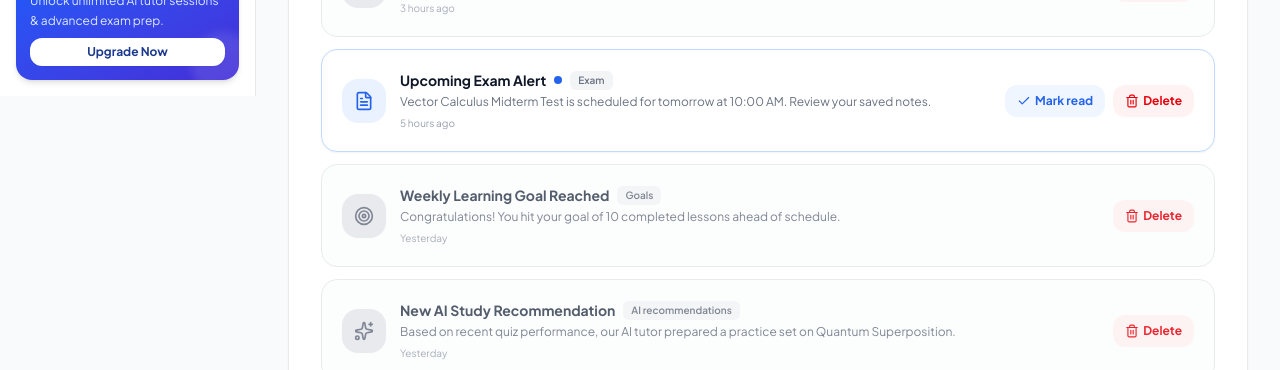
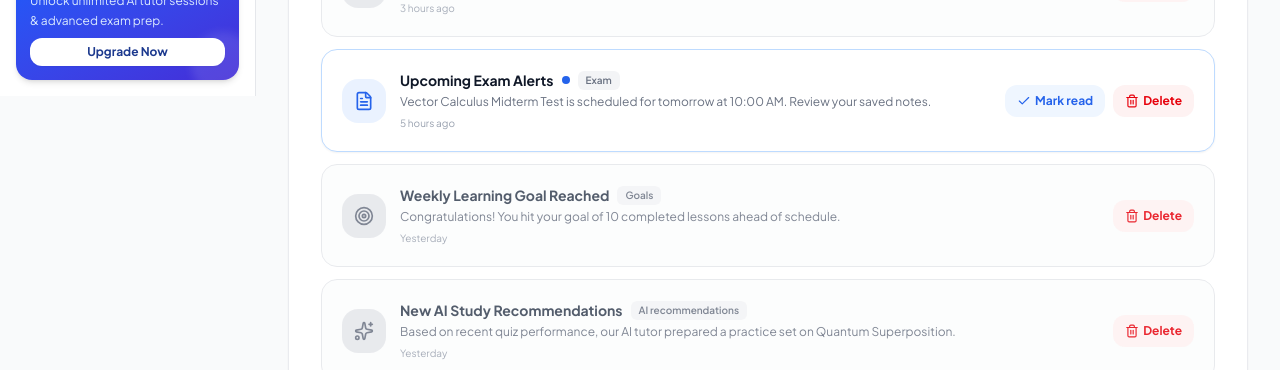
Before and after one commit to Hilosthone/gleamlearn, a Next.js app: page /notifications in a window 1280 px wide. Shown: the part 704-1074 px from the top of the page. Built offline with nearby package versions, Linux system fonts and the light colour scheme.

Commit message:
feat: dashboard enhanced

```diff
--- a/src/app/(dashboard)/notifications/page.tsx
+++ b/src/app/(dashboard)/notifications/page.tsx
@@ -58,7 +58,7 @@ export default function NotificationsHub() {
     },
     {
       id: '4',
-      title: 'Upcoming Exam Alert',
+      title: 'Upcoming Exam Alerts',
       description: 'Vector Calculus Midterm Test is scheduled for tomorrow at 10:00 AM. Review your saved notes.',
       category: 'Exam',
       time: '5 hours ago',
@@ -74,7 +74,7 @@ export default function NotificationsHub() {
     },
     {
       id: '6',
-      title: 'New AI Study Recommendation',
+      title: 'New AI Study Recommendations',
       description: 'Based on recent quiz performance, our AI tutor prepared a practice set on Quantum Superposition.',
       category: 'AI recommendations',
       time: 'Yesterday',
--- a/src/app/welcome/page.tsx
+++ b/src/app/welcome/page.tsx
@@ -63,7 +63,7 @@ export default function WelcomeScreen() {
             />
           </div>
           <span className="font-extrabold text-lg tracking-tight text-gray-900 dark:text-white">
-            gleam<span className="text-brand-blue">Learn</span>
+            Gleam<span className="text-brand-blue">Learn</span>
           </span>
         </div>
 
```
